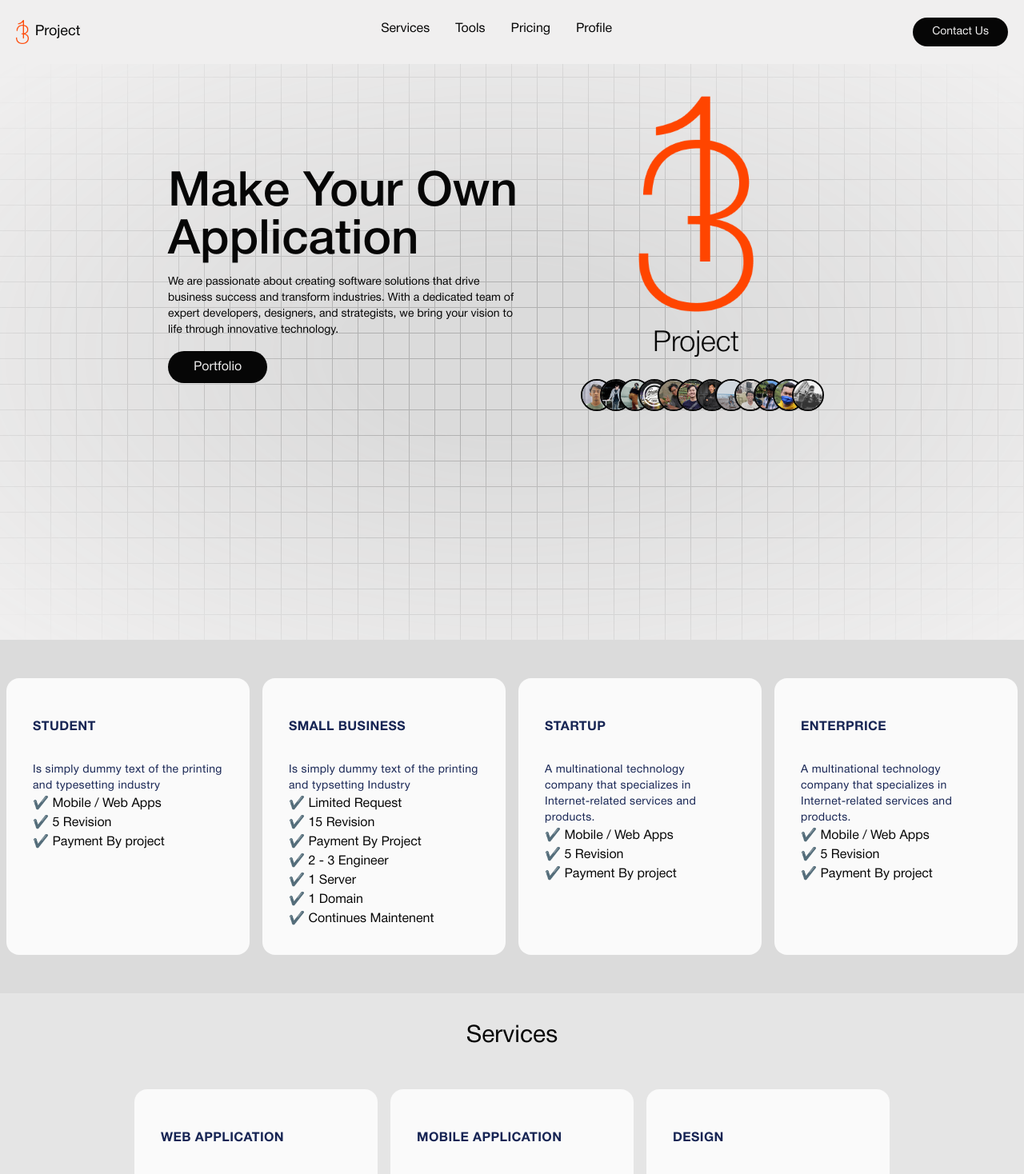
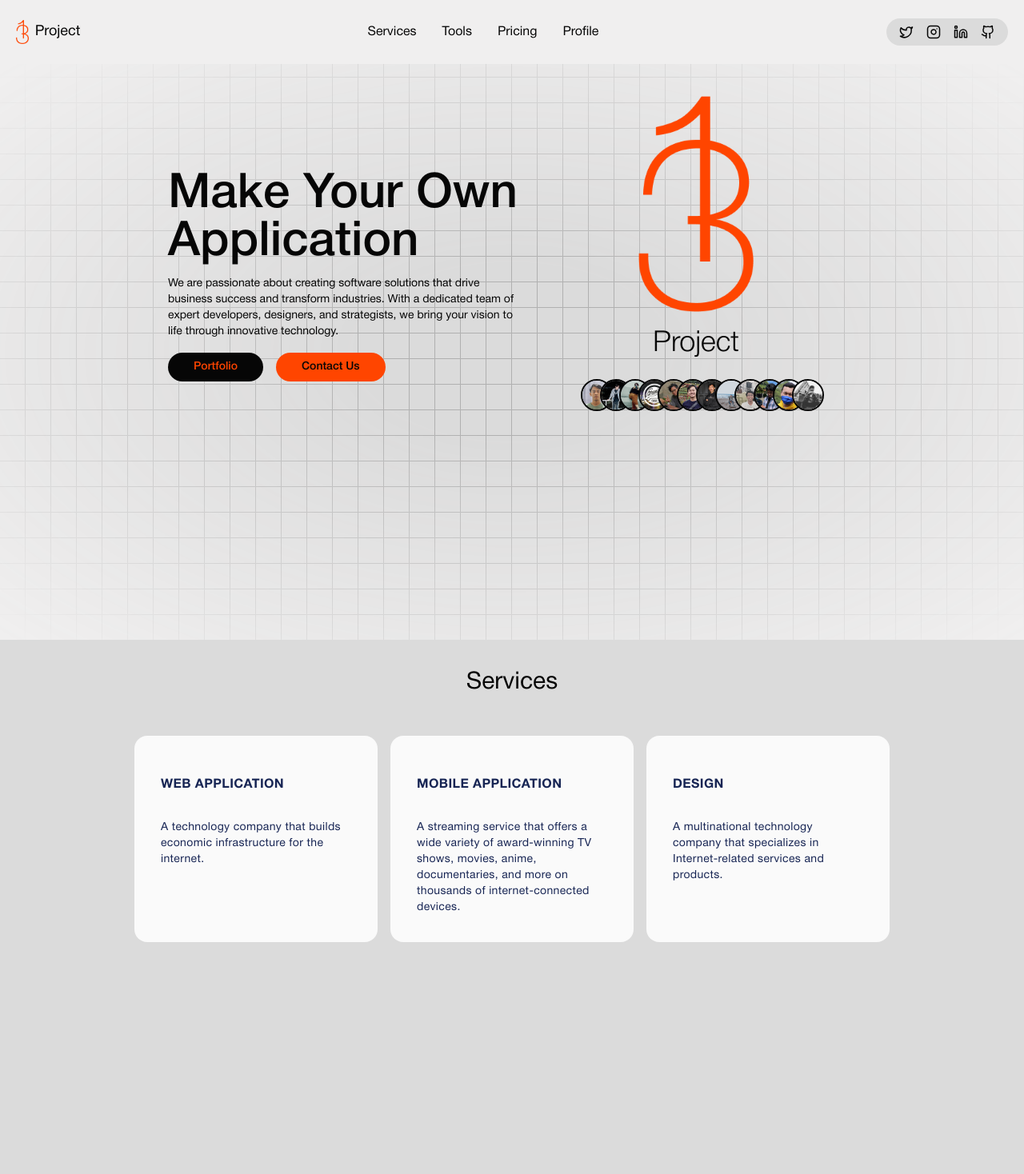
Before and after one commit to fakhriazdev/13project, a Next.js app: page / in a window 1280 px wide. Shown: the top 1468 px of the page at 80% size. Built offline with nearby package versions, Linux system fonts and the light colour scheme.

Commit message:
[ADD]: Social Media to Navbar

```diff
--- a/package.json
+++ b/package.json
@@ -11,6 +11,7 @@
   "dependencies": {
     "clsx": "^2.1.1",
     "framer-motion": "^11.2.4",
+    "lucide-react": "^0.379.0",
     "mini-svg-data-uri": "^1.4.4",
     "next": "14.2.3",
     "react": "^18",
--- a/src/app/page.tsx
+++ b/src/app/page.tsx
@@ -34,7 +34,7 @@ export default function Home() {
                           <Tooltip items={people}/>
                       </div>
                   </div>
-                <div >
+                  <div>
                       <h1 className="text-3xl text-center md:text-left md:text-6xl w-72 md:w-[460px] mb-3 font-medium mx-auto">
                           Make Your Own Application
                       </h1>
@@ -44,22 +44,29 @@ export default function Home() {
                           of expert developers, designers, and strategists, we bring your
                           vision to life through innovative technology.
                       </p>
-                    <button className="bg-black text-white px-8 py-2 rounded-full text-md">
+                      <div className="max-w-full flex gap-4 justify-center md:justify-start items-center mx-auto">
+                          <button
+                              className="bg-black text-orange px-8 py-2 rounded-full font-medium text-sm md:text-md">
                               Portfolio
+                          </button>
+                          <button
+                              className="bg-orange text-black px-8 py-2 rounded-full font-medium text-sm md:text-md">
+                              Contact Us
                           </button>
                       </div>
                   </div>
+              </div>
           </main>
-        <section id="pricing" className="w-full h-auto bg-gray">
+          <section id="service" className="w-full h-screen bg-gray">
+              <Service/>
+          </section>
+          <section id="pricing" className="w-full h-auto bg-neutral-200">
               <Pricing/>
           </section>
-        <section id="service" className="w-full h-screen bg-neutral-200">
-            <Service/>
+          <section id="developer" className="w-full h-screen bg-neutral-200">
+              <Developer/>
           </section>
-      <section id="developer" className="w-full h-screen bg-neutral-200">
-        <Developer />
-      </section>
-      <FloatingNavDemo />
+          <FloatingNavDemo/>
       </>
   );
 }
--- a/src/app/pricing/components/card-hover-effect.tsx
+++ b/src/app/pricing/components/card-hover-effect.tsx
@@ -3,7 +3,7 @@ import { AnimatePresence, motion } from "framer-motion";
 import Link from "next/link";
 import { useState } from "react";
 import { IPricing } from "../data";
-
+import { BadgeCheck } from 'lucide-react';
 export const HoverEffectPricing = ({
   items,
   className,
@@ -52,7 +52,7 @@ export const HoverEffectPricing = ({
               {item.listFeature.map((x, key) => {
                 return (
                   <li className="text-black" key={key}>
-                    ✔️ {x}
+                    <div className="flex gap-2 items-center "><BadgeCheck className="text-orange" size={20} /> {x}</div>
                   </li>
                 );
               })}
--- a/src/components/navbar/FloatingNavbar.tsx
+++ b/src/components/navbar/FloatingNavbar.tsx
@@ -85,16 +85,16 @@ const FloatingNav = ({
             key={`link=${idx}`}
             href={navItem.link}
             className={cn(
-              "relative items-center flex space-x-1 text-neutral-600 dark:hover:text-neutral-300 hover:text-neutral-500"
+              "relative items-center flex space-x-1 text-black hover:text-neutral-500 font-medium"
             )}
           >
             <span className="block sm:hidden">{navItem.icon}</span>
             <span className=" sm:block text-sm">{navItem.name}</span>
           </Link>
         ))}
-        <button className="bg-orange border text-sm font-medium relative border-neutral-200 text-white px-4 py-3 rounded-full">
+        <button className="bg-black border text-sm font-normal relative border-neutral-200 text-orange px-4 py-3 rounded-full">
           <span>Login</span>
-          <span className="absolute inset-x-0 w-1/2 mx-auto -bottom-px bg-gradient-to-r from-transparent via-blue-500 to-transparent  h-px" />
+          <span className="absolute inset-x-0 w-1/2 mx-auto -bottom-px bg-gradient-to-r from-transparent via-orange to-transparent h-px" />
         </button>
       </motion.div>
     </AnimatePresence>
--- a/src/components/navbar/Navbar.tsx
+++ b/src/components/navbar/Navbar.tsx
@@ -2,6 +2,8 @@
 import React, { useState } from "react";
 import {BrandLogo, HoveredLink, Menu, MenuItem, ProductItem} from "@/components/navbar/NavbarMenu";
 import { cn } from "@/app/utils/cn";
+import Link from "next/link";
+import { Twitter,Instagram,Linkedin,Github} from 'lucide-react';
 
 export function NavbarDemo() {
   return (
@@ -32,7 +34,13 @@ function Navbar({ className }: { className?: string }) {
 
             </MenuItem>
           </Menu>
-          <button className="my-auto bg-black px-6 py-2 text-sm rounded-full text-white">Contact Us</button>
+            <div className="flex gap-4 my-auto bg-gray px-4 py-2 text-sm font-medium rounded-full">
+                <Link className="text-black hover:text-orange" href={"#"}><Twitter size="18"/></Link>
+                <Link className="text-black hover:text-orange" href={"#"}><Instagram size="18"/></Link>
+                <Link className="text-black hover:text-orange" href={"#"}><Linkedin size="18"/></Link>
+                <Link className="text-black hover:text-orange" href={"#"}><Github size="18"/></Link>
+            </div>
+
         </div>
 
       </>
--- a/src/components/navbar/NavbarMenu/index.tsx
+++ b/src/components/navbar/NavbarMenu/index.tsx
@@ -25,7 +25,7 @@ export const MenuItem = ({
   children?: React.ReactNode;
 }) => {
   return (
-    <div onMouseEnter={() => setActive(item)} className="relative ">
+    <div onMouseEnter={() => setActive(item)} className="relative m-auto ">
       <motion.p
         transition={{ duration: 0.3 }}
         className="cursor-pointer text-black hover:opacity-[0.9]"
@@ -69,7 +69,7 @@ export const Menu = ({
 }) => {
   return (
       <nav onMouseLeave={() => setActive(null)} // resets the state
-          className="relative bg-white hidden md:flex justify-between space-x-8 px-8 py-6 max-w-lg"
+          className="relative bg-white hidden md:flex justify-center px-8 py-6 gap-8 max-w-lg"
       >
         {children}
       </nav>
```
Also changed, not shown: 1 other file (tests, documents, lock files or other folders). Lines whose indentation alone changed are shown as unchanged.
